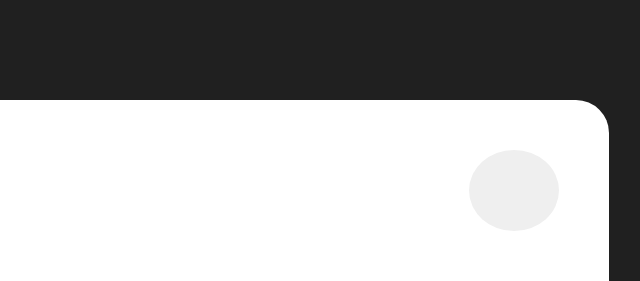
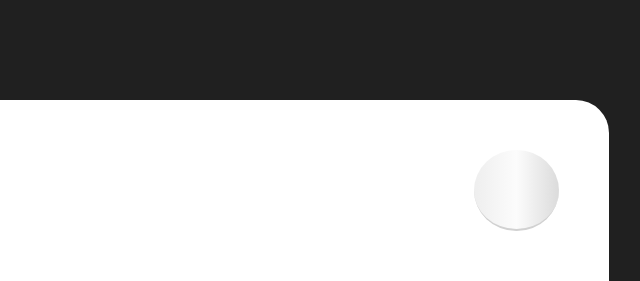
Before and after one commit to yasinkarax/piano, a plain HTML site: page index.html in a window 1280 px wide. Shown: the top 281 px of the page, 543-1183 px from the left. Drawn offline with Linux system fonts and the light colour scheme.

Commit message:
volume switch background is done

```diff
--- a/assets/style/main.sass
+++ b/assets/style/main.sass
@@ -27,5 +27,10 @@ main
 
 #volume
     height: 100%
-    width: 90px
+    width: 85px
     border-radius: 100%
+    background: rgb(238,238,238)
+    background: linear-gradient(90deg, rgba(238,238,238,1) 0%, rgba(252,252,252,1) 50%, rgba(219,219,219,1) 100%)
+    border-width: 0 0 2px 0
+    border-style: solid
+    border-color: rgb(209, 209, 209)
```
Also changed, not shown: assets/style/main.css, 1 other file.
